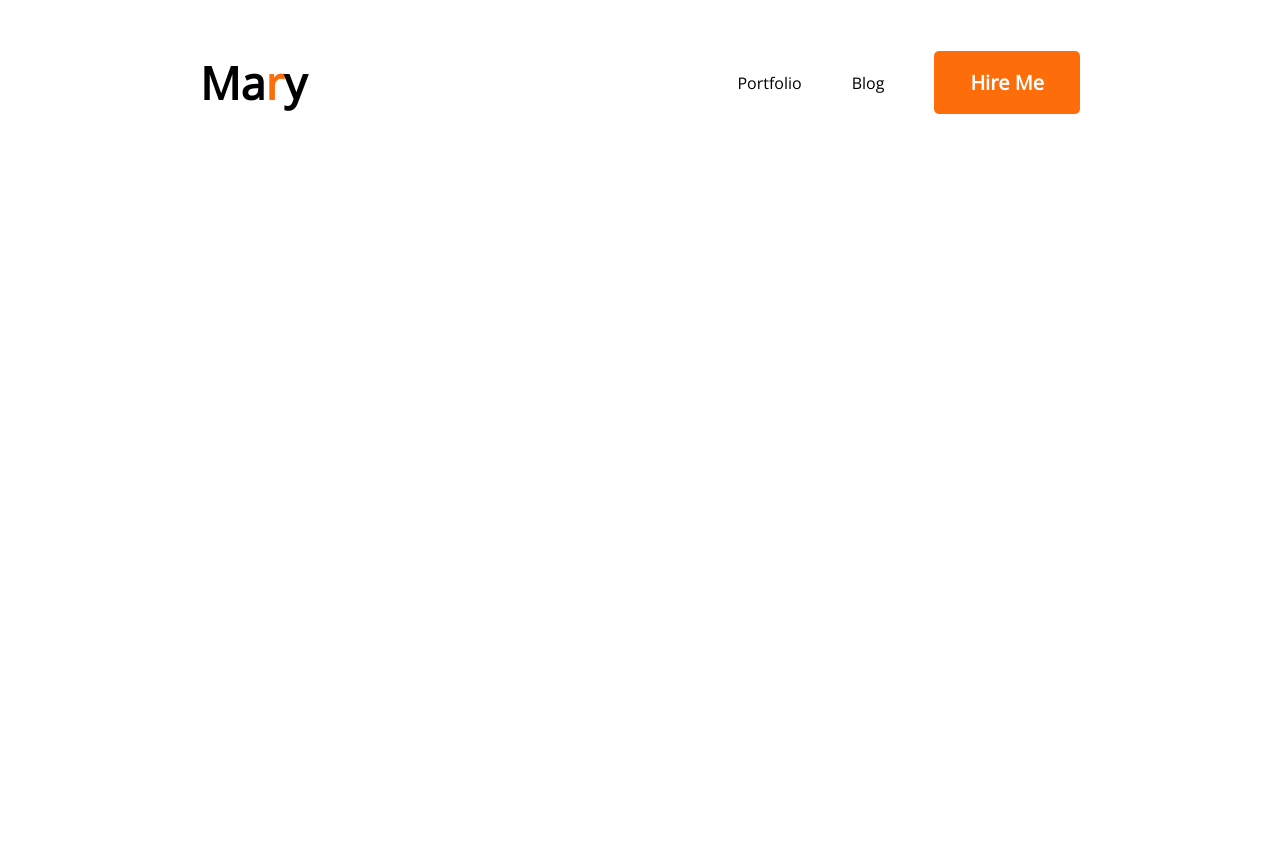
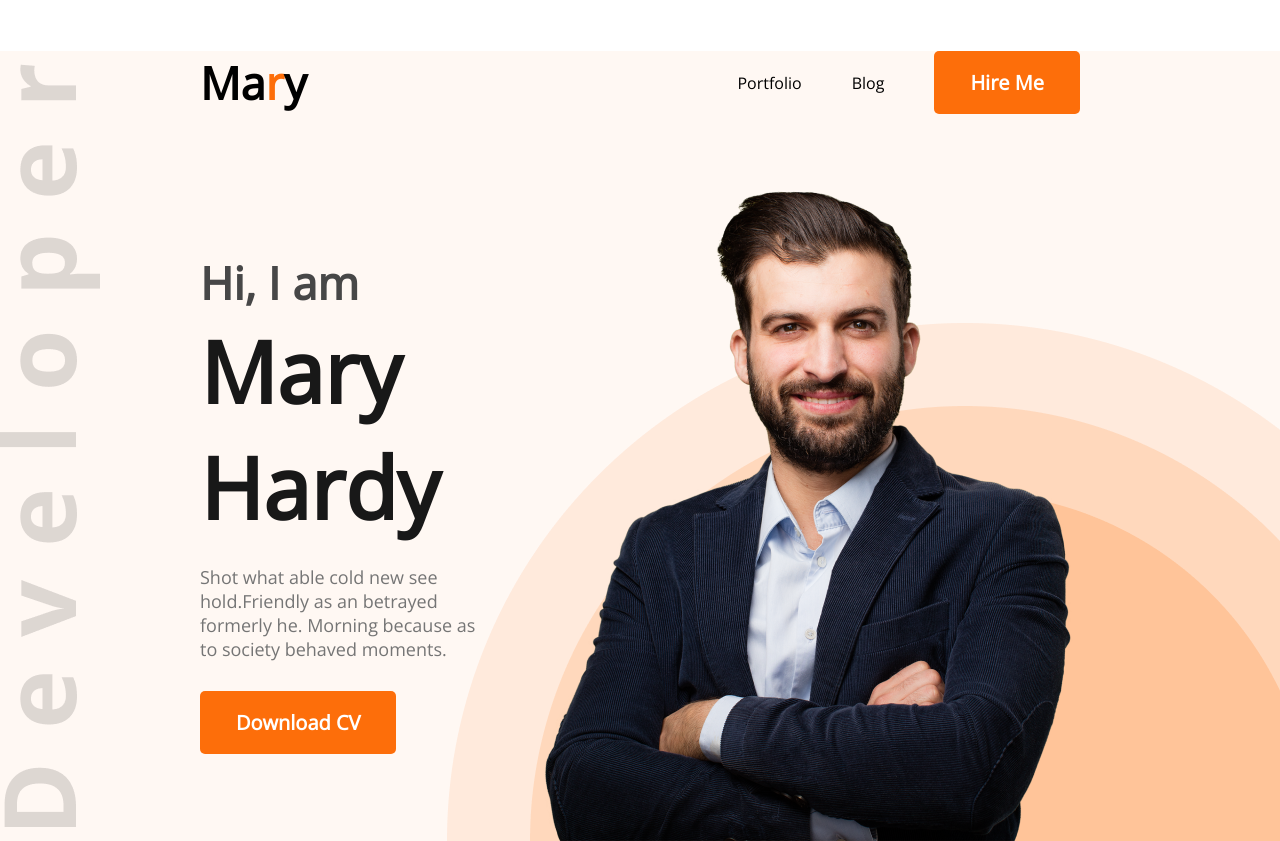
Before and after one commit to SumanChandraDas/developer-portfolio, a plain HTML site: page index.html in a window 1280 px wide. Before the commit the page ends 800 px from the top, so only its background shows below. Drawn offline with nearby package versions, Linux system fonts and the light colour scheme.

Commit message:
header banner added

```diff
--- a/index.html
+++ b/index.html
@@ -13,7 +13,7 @@
 </head>
 
 <body>
-    <header>
+    <header class="header">
         <nav>
             <h2 class="nav-title">Ma<span class="primary-colour">r</span>y</h2>
             <ul>
@@ -22,6 +22,20 @@
                 <li><button class="primary-btn">Hire Me</button></li>
             </ul>
         </nav>
+        <!-- header banner -->
+        <div class="banner">
+            <div>
+                <h3 class="banner-subtitle">
+                    Hi, I am
+                </h3>
+                <h1 class="banner-title">Mary Hardy</h1>
+                <p class="banner-description">Shot what able cold new see hold.Friendly as an betrayed formerly he.
+                    Morning because as to society
+                    behaved moments.</p>
+                <button class="primary-btn">Download CV</button>
+            </div>
+            <img src="images/hardy.png" alt="">
+        </div>
     </header>
     <main>
 
--- a/styles/portfolio.css
+++ b/styles/portfolio.css
@@ -26,6 +26,13 @@ nav {
     padding: 18px 36px;
 }
 
+.header {
+    background: #FFF8F3;
+    background-image: url('../images/header_bg.png'), url("../images/developer.png");
+    background-repeat: no-repeat;
+    background-position: bottom right, left;
+}
+
 .nav-title {
     font-weight: 800;
     font-size: 45px;
@@ -40,3 +47,32 @@ nav ul li {
     list-style: none;
     margin-left: 50px;
 }
+
+/* banner style  */
+.banner {
+    display: flex;
+    margin: 0 200px;
+    align-items: center;
+
+}
+
+.banner-subtitle {
+    font-weight: 600;
+    font-size: 45px;
+    color: #474747;
+}
+
+.banner-title {
+    font-weight: 700;
+    font-size: 85px;
+    color: #181818;
+    margin-bottom: 20px;
+}
+
+.banner-description {
+    font-weight: 400;
+    font-size: 18px;
+    color: #757575;
+    margin-bottom: 30px;
+
+}
```
